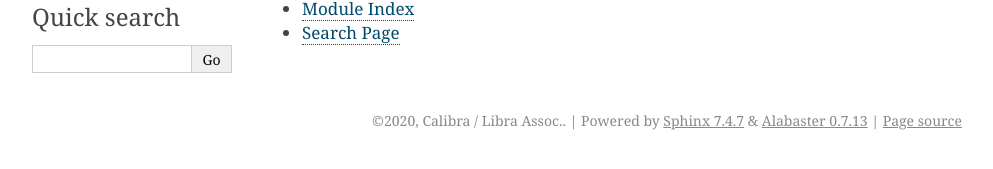
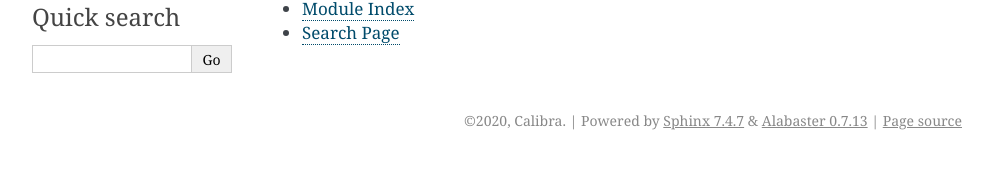
Before and after one commit to diem/off-chain-reference, a Sphinx documentation site: the page built from docs/index.rst, in a window 1280 px wide. Shown: the part 245-414 px from the top of the page, without its empty margins (148-1141 px from the left). Built offline with Sphinx 7.4.7, drawn with Linux system fonts in a browser that asks for light colours; pages that are not in the unit, such as notebooks, are missing from menus.

Commit message:
[Docs] Changed author

```diff
--- a/docs/conf.py
+++ b/docs/conf.py
@@ -22,8 +22,8 @@ sys.path.insert(0, os.path.abspath('../src/'))
 # -- Project information -----------------------------------------------------
 
 project = 'offchainapi'
-copyright = '2020, Calibra / Libra Assoc.'
-author = 'Calibra / Libra Assoc.'
+copyright = '2020, Calibra'
+author = 'Calibra'
 
 
 # -- General configuration ---------------------------------------------------
```
